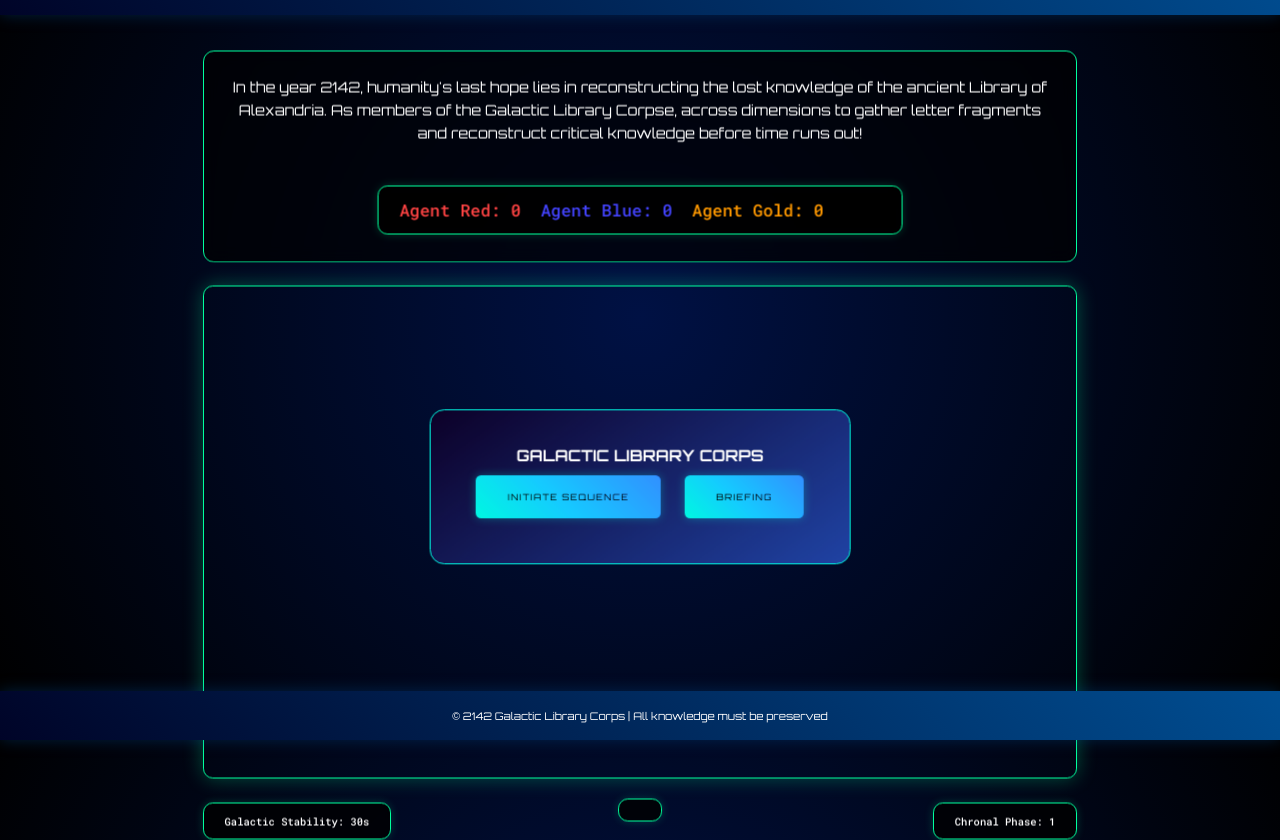
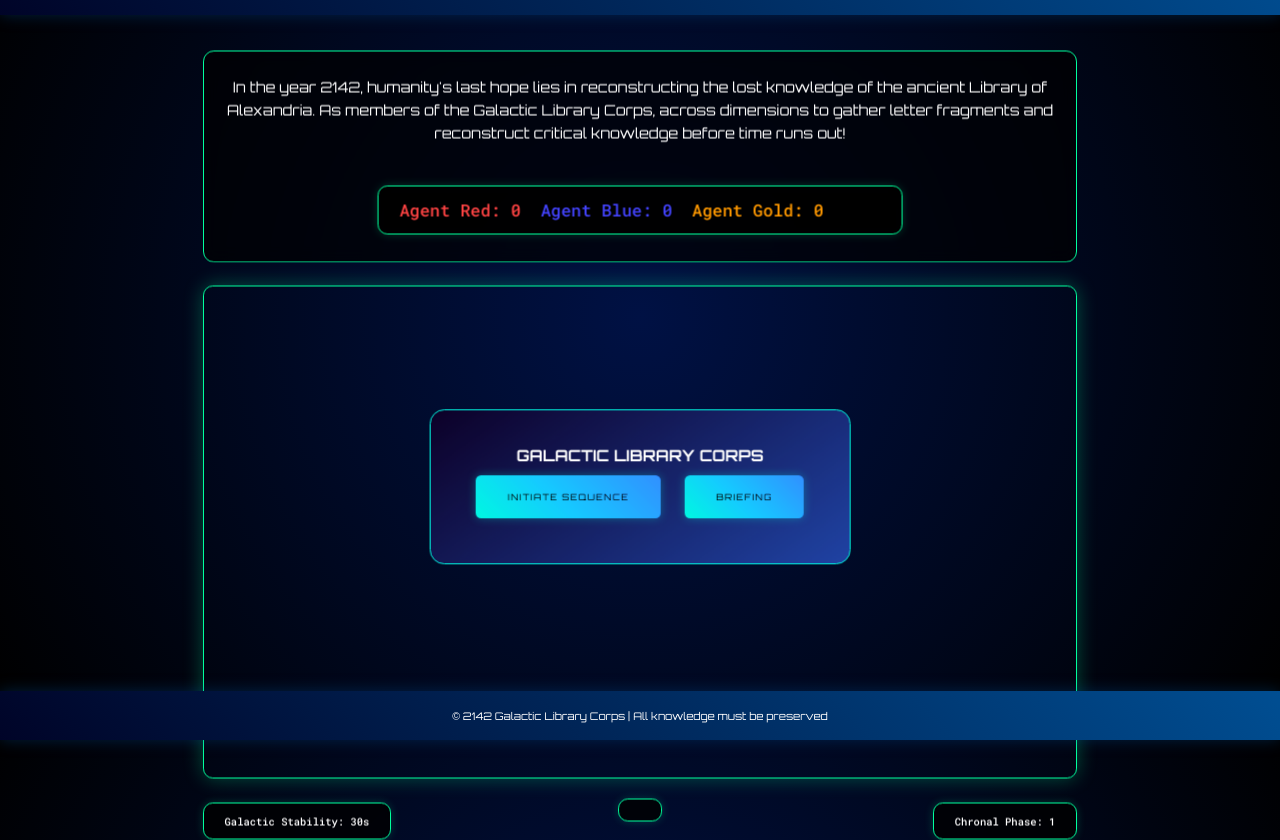
Before and after one commit to TanishqMittal139/Word-Quest-The-Lost-Library, a plain HTML site: page index.html in a window 1280 px wide. Shown: the part 60-900 px from the top of the page. Drawn offline with Linux system fonts and the light colour scheme.

Commit message:
Update index.html

```diff
--- a/index.html
+++ b/index.html
@@ -238,7 +238,7 @@
 
     <div class="game-description" style="transform: translateY(120px);">
         <p>In the year 2142, humanity's last hope lies in reconstructing the lost knowledge of the ancient Library of
-            Alexandria. As members of the Galactic Library Corpse, across dimensions to gather
+            Alexandria. As members of the Galactic Library Corps, across dimensions to gather
             letter fragments and reconstruct critical knowledge before time runs out!</p>
             <div class="hud" id="scoreBoard">
                 <div class="player-score" style="color: #FF4444">Agent Red: 0</div>
```
